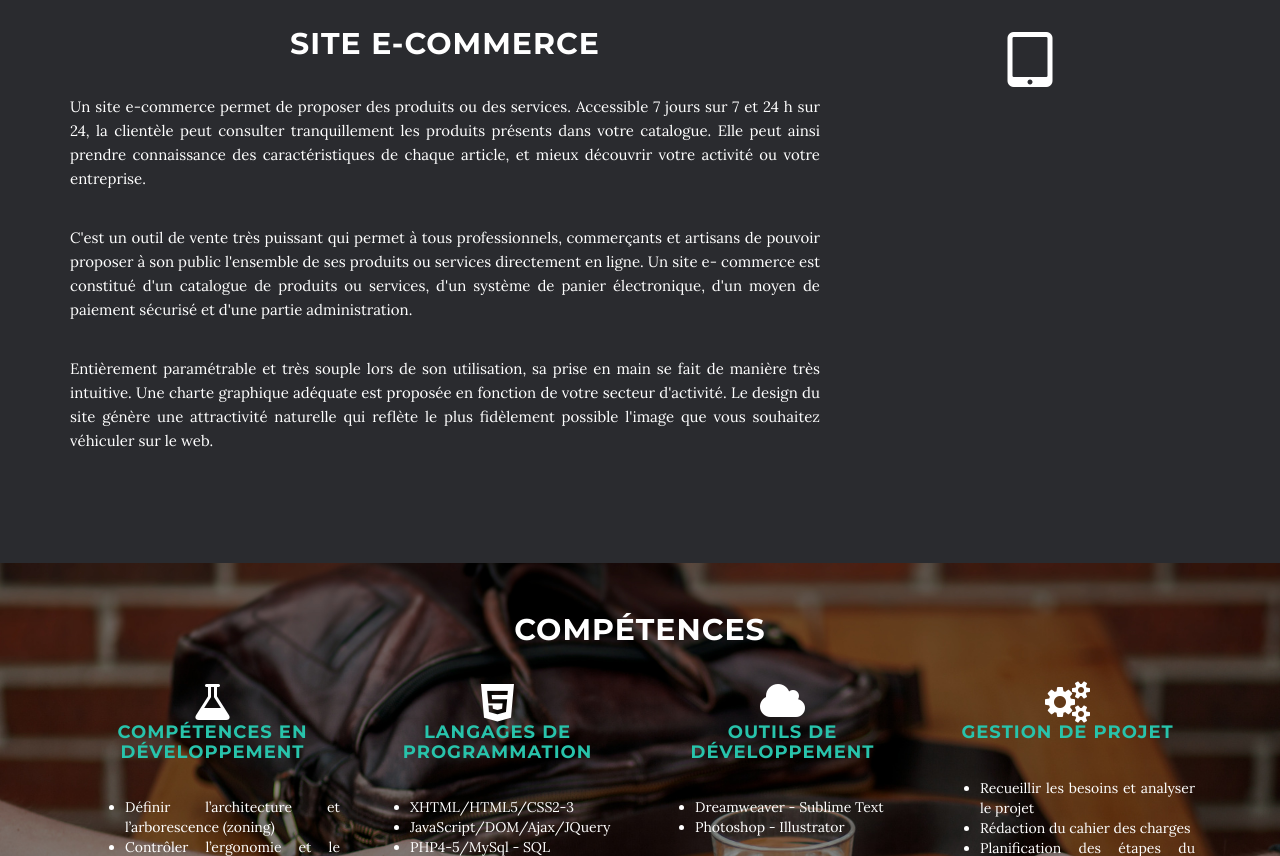
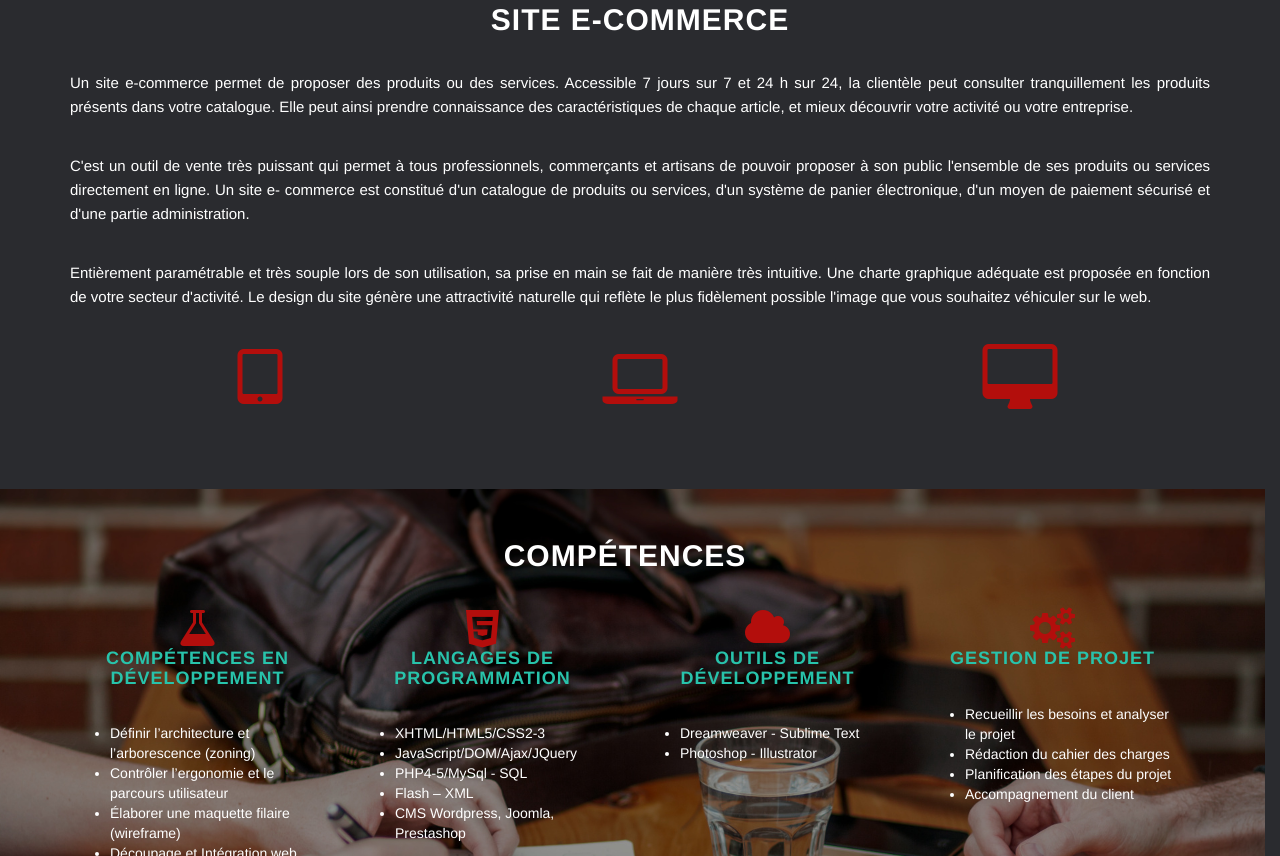
Before and after one commit to webdeclick/webdeclick, a plain HTML site: page index.html in a window 1280 px wide. Shown: the part 1944-2800 px from the top of the page. Drawn offline with nearby package versions, Linux system fonts and the light colour scheme; some packages are replaced by stand-ins of ours.

Commit message:
Modification de la mise en page
Modification de la mise en page

```diff
--- a/css/style.css
+++ b/css/style.css
@@ -1,7 +1,7 @@
 body {
     width: 100%;
     height: 100%;
-    font-family: Lora,"Helvetica Neue",Helvetica,Arial,sans-serif;
+    font-family: Helvetica,Arial,sans-serif;
     color: #fff;
     background-color: #2a2b2f;
 }
@@ -19,7 +19,7 @@ h5,
 h6 {
     margin: 0 0 35px;
     text-transform: uppercase;
-    font-family: Montserrat,"Helvetica Neue",Helvetica,Arial,sans-serif;
+    font-family: Helvetica,Arial,sans-serif;
     font-weight: 700;
     letter-spacing: 1px;
 }
@@ -33,9 +33,15 @@ p {
 
 li{
 
-    float:left;
-    text-align: justify;
+
+    text-align: left;
 }
+
+i{
+
+    color:#b30e0c;
+}
+
 
 @media(min-width:767px) {
     p {
@@ -66,7 +72,7 @@ a:focus {
     margin-bottom: 0;
     border-bottom: 1px solid rgba(255,255,255,.3);
     text-transform: uppercase;
-    font-family: Montserrat,"Helvetica Neue",Helvetica,Arial,sans-serif;
+    font-family: Helvetica,Arial,sans-serif;
     background-color: #000;
 }
 
--- a/index.html
+++ b/index.html
@@ -154,24 +154,37 @@
 
     <section id="bloc3" class="container content-section text-center">
         <div class="row">
-            <div class="col-md-8">
+            <div class="col-md-12">
                 <h2>Site e-commerce</h2>
                 <p>Un site e-commerce permet de proposer des produits ou des services. Accessible 7 jours sur 7 et 24 h sur 24, la clientèle peut consulter tranquillement les produits présents dans votre catalogue. Elle peut ainsi prendre connaissance des caractéristiques de chaque article, et mieux découvrir votre activité ou votre entreprise.</p>
                 <p>C'est un outil de vente très puissant qui permet à tous professionnels, commerçants et artisans de pouvoir proposer à son public l'ensemble de ses produits ou services directement en ligne. Un site e- commerce est constitué d'un catalogue de produits ou services, d'un système de panier électronique, d'un moyen de paiement sécurisé et d'une partie administration.</p>
                 <p>Entièrement paramétrable et très souple lors de son utilisation, sa prise en main se fait de manière très intuitive. Une charte graphique adéquate est proposée en fonction de votre secteur d'activité. Le design du site génère une attractivité naturelle qui reflète le plus fidèlement possible l'image que vous souhaitez véhiculer sur le web.</p>
             </div>
 
+            <div class="col-md-12">
                 <div class="col-md-4">
-
                 <i class="fa fa-tablet fa-5x"></i>
-
                 </div>
 
+                <div class="col-md-4">
+                <i class="fa fa-laptop fa-5x"></i>
+                </div>
+
+                <div class="col-md-4">
+                <i class="fa fa-desktop fa-5x"></i>
+                </div>
+            </div>
+        </div>
     </section>
 
+
+
     <section id="bloc4" class="content-section text-center">
-        <div class="competences">
+
+        <div class="row competences">
+
             <div class="container">
+
                 <div class="col-md-12">
                     <h2>Compétences</h2>
                 </div>
@@ -211,7 +224,6 @@
                             <li>Photoshop - Illustrator</li>
                         </ul>
                 </div>
-
                 <div class="col-lg-3 service animated hiding" data-animation="fadeInUp" data-delay="900">
                   <i class="fa fa-cogs fa-3x"></i>
                       <h4><a href="#">Gestion de projet</a></h4>
@@ -222,8 +234,11 @@
                             <li>Accompagnement du client</li>
                         </ul>
                 </div>
+
             </div>
+
         </div>
+
     </section>
 
     <section id="contact" class="container content-section text-center">
```
Lines whose indentation alone changed are shown as unchanged.
